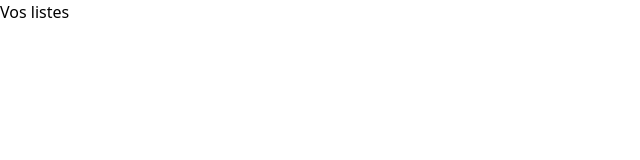
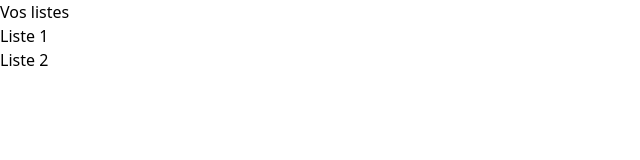
Before and after one commit to blardtony/todo-react, a React (Vite) app: page / in a window 1280 px wide. Shown: the top 160 px of the page, without its empty margins (0-640 px from the left). Built offline with nearby package versions, Linux system fonts and the light colour scheme.

Commit message:
Feat : Use TodosList in TodosPage

```diff
--- a/src/pages/TodosPage.tsx
+++ b/src/pages/TodosPage.tsx
@@ -1,7 +1,12 @@
+import TodosList from "../components/Todos/TodosList";
+
+
 const TodosPage: React.FC = () => {
   return (
     <>
       <h1 className="text-3xl font-bold text-center">Vos listes</h1>
+
+      <TodosList  />
     </>
   );
 };
```
